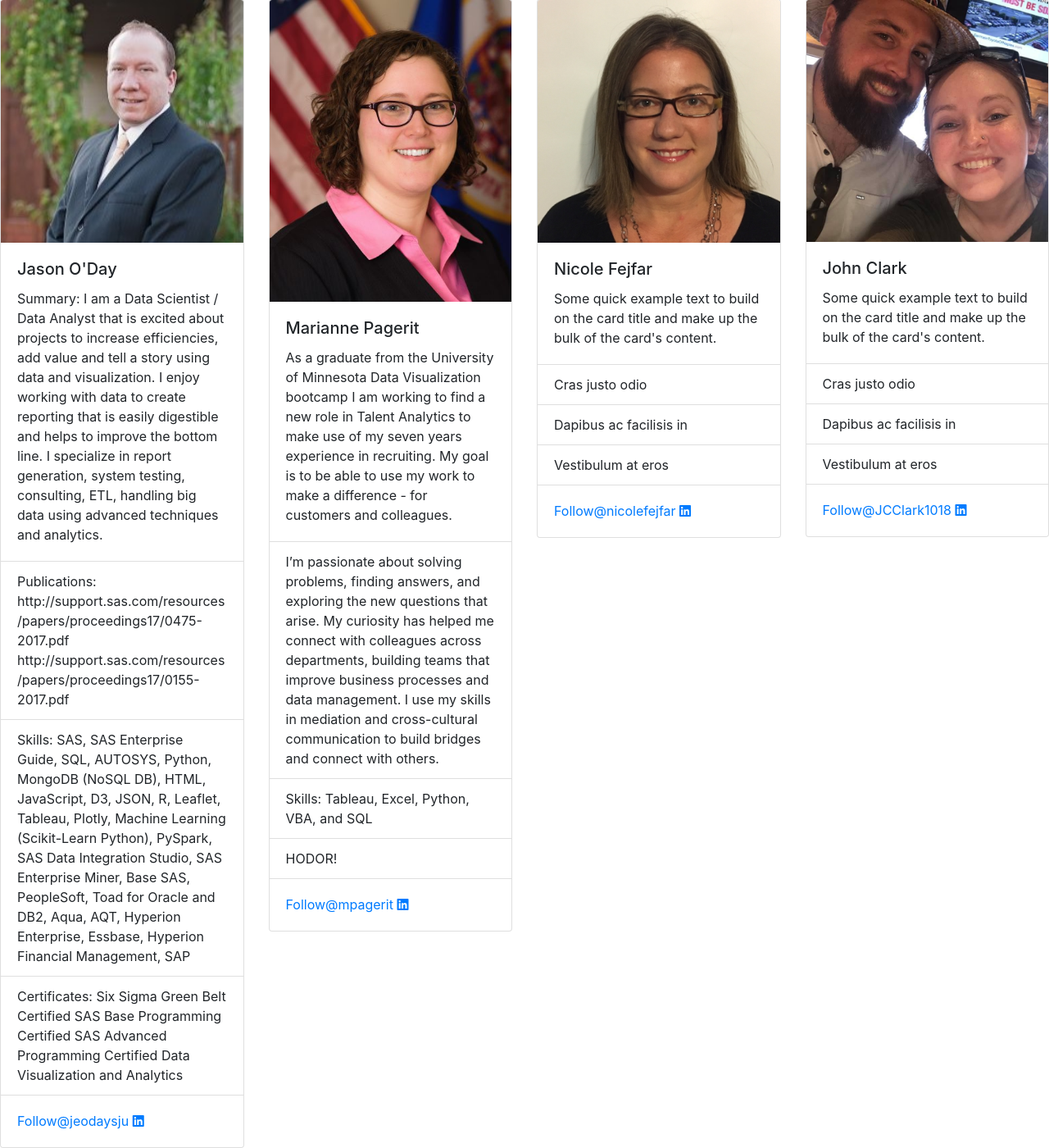
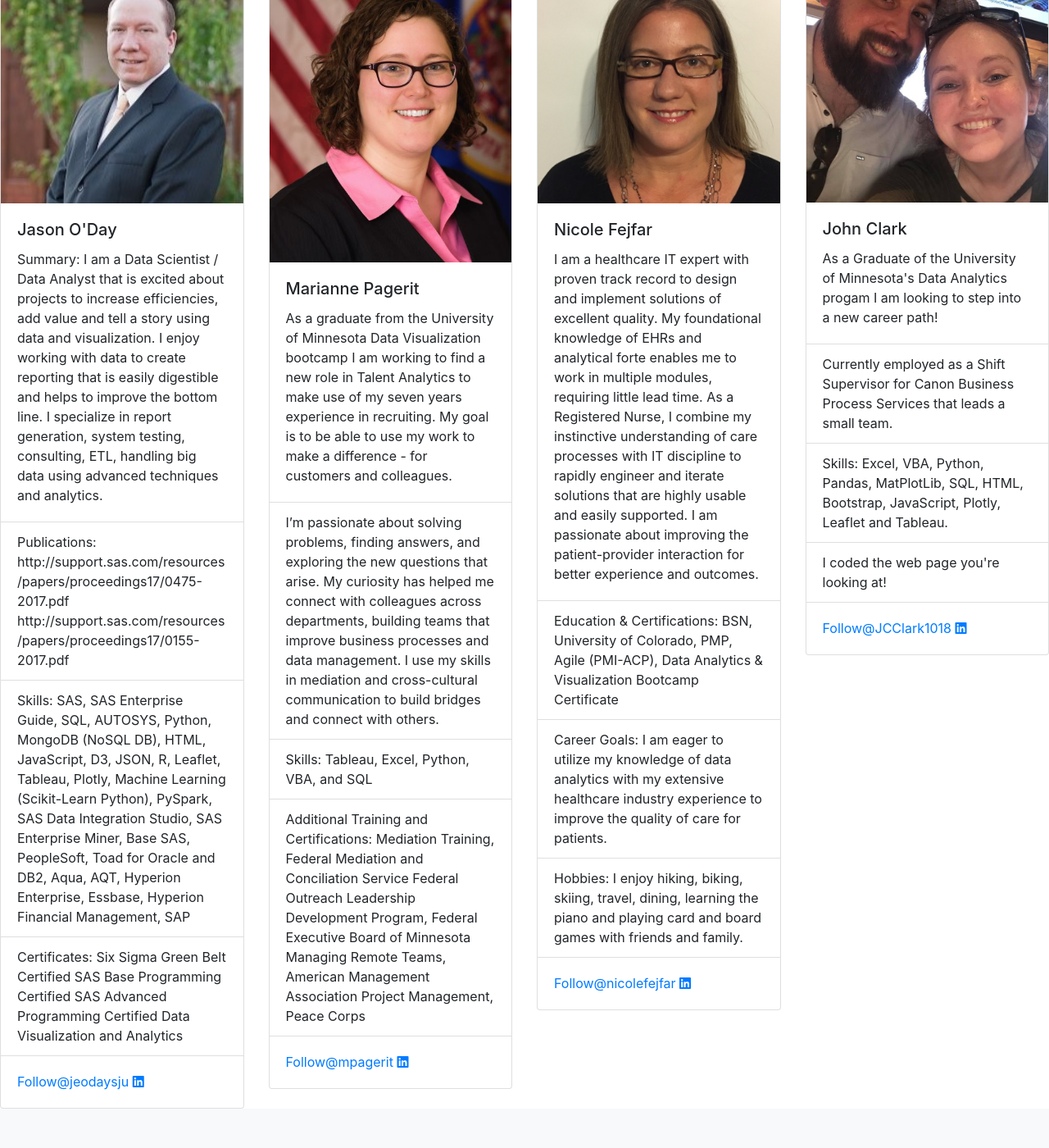
Before and after one commit to nicolefejfar/Team-Awesome-Final-Project, a Flask app: page /about in a window 1280 px wide. Shown: the part 457-1857 px from the top of the page at 82% size. After the commit the page ends 1809 px from the top, so only its background shows below. Run offline with Flask 2, Linux system fonts and the light colour scheme; some libraries are stand-ins or nearby versions.

Commit message:
Bio updates/ Minor tweaks

```diff
--- a/templates/about.html
+++ b/templates/about.html
@@ -52,9 +52,9 @@
             <div class="py-5">
 
               <!-- Content -->
-              <h5 class="h5"><i class="fas fa-camera-retro"></i> Team Awesome</h5>
+              <h5 class="h5"><i class="fas fa-camera-retro"></i> Awesome Movies!</h5>
               <h2 class="card-title h2 my-4 py-2">These Are Our Group Members</h2>
-              <p class="mb-4 pb-2 px-md-5 mx-md-5">Lorem ipsum dolor sit amet, consectetur adipisicing elit. Pariatur obcaecati vero aliquid libero doloribus ad, unde tempora maiores, ullam, modi qui quidem minima debitis perferendis vitae cumque et quo impedit.</p>
+              <p class="mb-4 pb-2 px-md-5 mx-md-5"></p>
 
 
             </div>
@@ -99,7 +99,11 @@
                 <ul class="list-group list-group-flush">
                   <li class="list-group-item">I’m passionate about solving problems, finding answers, and exploring the new questions that arise. My curiosity has helped me connect with colleagues across departments, building teams that improve business processes and data management. I use my skills in mediation and cross-cultural communication to build bridges and connect with others.</li>
                   <li class="list-group-item">Skills: Tableau, Excel, Python, VBA, and SQL</li>
-                  <li class="list-group-item">HODOR!</li>
+                  <li class="list-group-item">Additional Training and Certifications:
+                    Mediation Training, Federal Mediation and Conciliation Service
+                    Federal Outreach Leadership Development Program, Federal Executive Board of Minnesota
+                    Managing Remote Teams, American Management Association
+                    Project Management, Peace Corps</li>
                 </ul>
                 <div class="card-body">
                     <a class="github-button" href="https://github.com/mpagerit" data-size="large" aria-label="Follow @mpagerit on GitHub">Follow@mpagerit</a>
@@ -114,12 +118,12 @@
                 <img class="card-img-top" src="{{url_for('static',filename='theme_pics/nicolePic.JPG')}}" alt="CapitalJPG">
                 <div class="card-body">
                   <h5 class="card-title">Nicole Fejfar</h5>
-                  <p class="card-text">Some quick example text to build on the card title and make up the bulk of the card's content.</p>
+                  <p class="card-text">I am a healthcare IT expert with proven track record to design and implement solutions of excellent quality. My foundational knowledge of EHRs and analytical forte enables me to work in multiple modules, requiring little lead time. As a Registered Nurse, I combine my instinctive understanding of care processes with IT discipline to rapidly engineer and iterate solutions that are highly usable and easily supported. I am passionate about improving the patient-provider interaction for better experience and outcomes.</p>
                 </div>
                 <ul class="list-group list-group-flush">
-                  <li class="list-group-item">Cras justo odio</li>
-                  <li class="list-group-item">Dapibus ac facilisis in</li>
-                  <li class="list-group-item">Vestibulum at eros</li>
+                  <li class="list-group-item">Education & Certifications: BSN, University of Colorado, PMP, Agile (PMI-ACP), Data Analytics & Visualization Bootcamp Certificate</li>
+                  <li class="list-group-item">Career Goals: I am eager to utilize my knowledge of data analytics with my extensive healthcare industry experience to improve the quality of care for patients.</li>
+                  <li class="list-group-item">Hobbies: I enjoy hiking, biking, skiing, travel, dining, learning the piano and playing card and board games with friends and family.</li>
                 </ul>
                 <div class="card-body">
                     <a class="github-button" href="https://github.com/nicolefejfar" data-size="large" aria-label="Follow @nicolefejfar on GitHub">Follow@nicolefejfar</a>
@@ -133,12 +137,12 @@
                 <img class="card-img-top" src="{{url_for('static',filename='theme_pics/johnpic.jpg')}}" alt="Card image cap">
                 <div class="card-body">
                   <h5 class="card-title">John Clark</h5>
-                  <p class="card-text">Some quick example text to build on the card title and make up the bulk of the card's content.</p>
+                  <p class="card-text">As a Graduate of the University of Minnesota's Data Analytics progam I am looking to step into a new career path!</p>
                 </div>
                 <ul class="list-group list-group-flush">
-                  <li class="list-group-item">Cras justo odio</li>
-                  <li class="list-group-item">Dapibus ac facilisis in</li>
-                  <li class="list-group-item">Vestibulum at eros</li>
+                  <li class="list-group-item">Currently employed as a Shift Supervisor for Canon Business Process Services that leads a small team.</li>
+                  <li class="list-group-item">Skills: Excel, VBA, Python, Pandas, MatPlotLib, SQL, HTML, Bootstrap, JavaScript, Plotly, Leaflet and Tableau.</li>
+                  <li class="list-group-item">I coded the web page you're looking at!</li>
                 </ul>
                 <div class="card-body">
                     <a class="github-button" href="https://github.com/JCClark1018" data-size="large" aria-label="Follow @JCClark1018 on GitHub">Follow@JCClark1018</a>
--- a/templates/index.html
+++ b/templates/index.html
@@ -44,9 +44,9 @@
         <div class="py-5">
 
           <!-- Content -->
-          <h5 class="h5"><i class="fas fa-camera-retro"></i> Team Awesome</h5>
-          <h2 class="card-title h2 my-4 py-2">Where Awesome Lives</h2>
-          <p class="mb-4 pb-2 px-md-5 mx-md-5">Lorem ipsum dolor sit amet, consectetur adipisicing elit. Pariatur obcaecati vero aliquid libero doloribus ad, unde tempora maiores, ullam, modi qui quidem minima debitis perferendis vitae cumque et quo impedit.</p>
+          <h5 class="h5"><i class="fas fa-camera-retro"></i> Awesome Movies!</h5>
+          <h2 class="card-title h2 my-4 py-2">Where Awesome Movies are Discovered</h2>
+          <p class="mb-4 pb-2 px-md-5 mx-md-5"></p>
 
 
         </div>
```
Also changed, not shown: templates/visualizations.html (+4 -4 lines).
